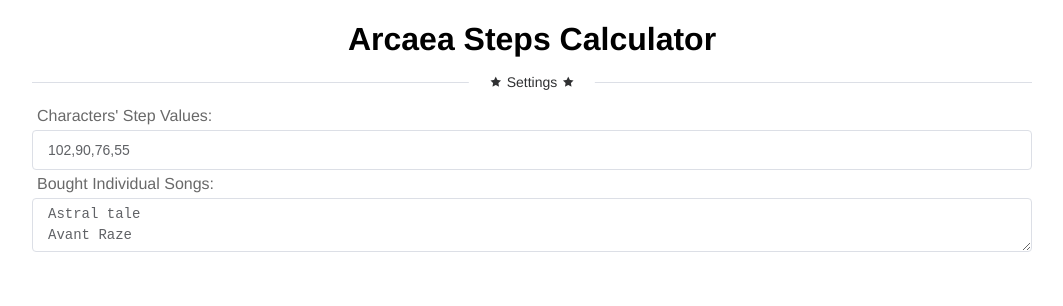
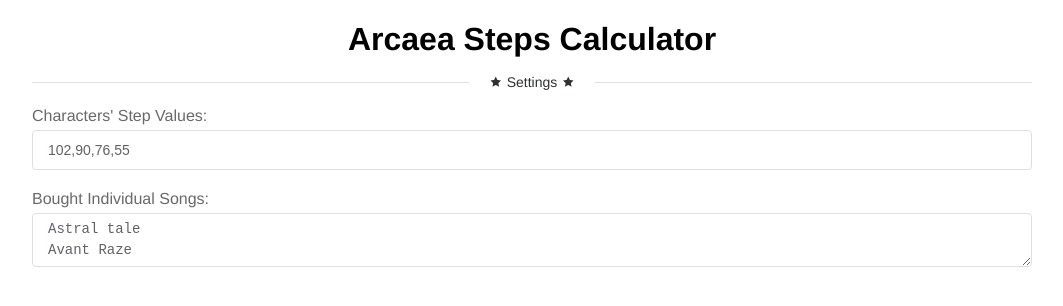
Before and after one commit to HyDevelop/ArcaeaStepsCalculator, a Vue app: page / in a window 1280 px wide. Shown: the top 306 px of the page, without its empty margins (108-1171 px from the left). Built offline with nearby package versions, Linux system fonts and the light colour scheme.

Commit message:
[S] Make label top margin larger

```diff
--- a/src/app/App.vue
+++ b/src/app/App.vue
@@ -35,7 +35,8 @@
 
         .label
         {
-            margin: 5px;
+            margin-top: 20px;
+            margin-bottom: 5px;
         }
 
         .settings
```
